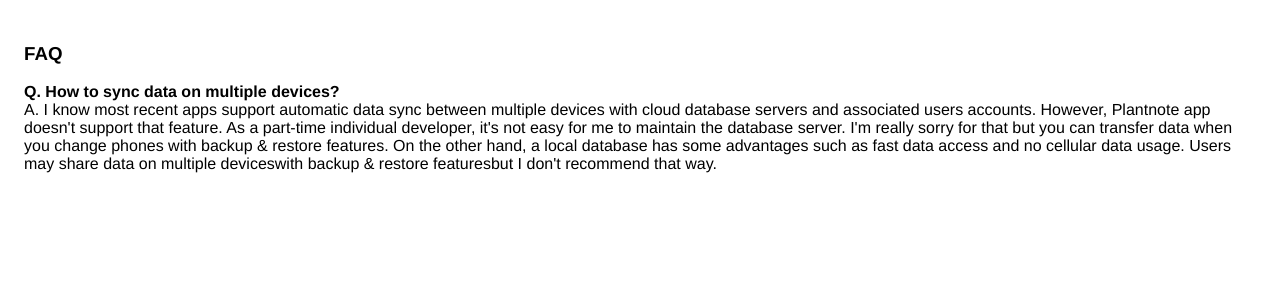
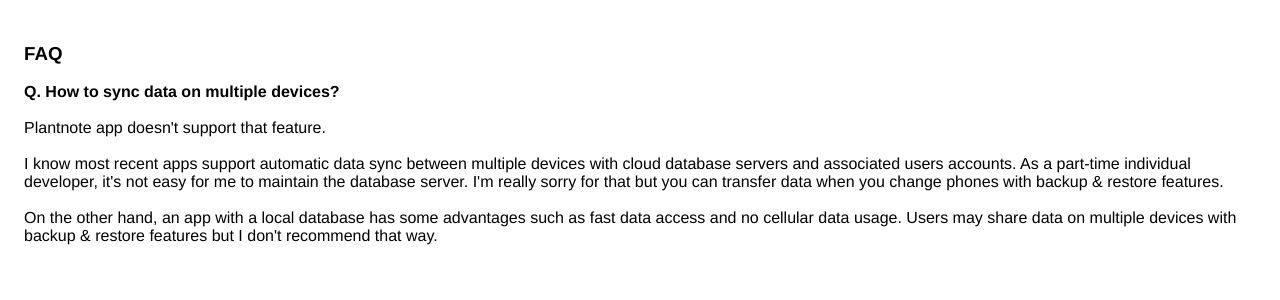
Before and after one commit to plantnote/plantnote.github.io, a Jekyll site: the page faq.html, which Jekyll copies as it is, in a window 1280 px wide. Shown: the top 300 px of the page. Built offline with Jekyll 4.4.1, drawn with Linux system fonts in a browser that asks for light colours.

Commit message:
change faq

```diff
--- a/faq.html
+++ b/faq.html
@@ -9,8 +9,10 @@
     <body>
     <strong><h3>FAQ</h3></strong>
                 <p>
-                  <strong>Q. How to sync data on multiple devices?</strong><br>
-                  A. I know most recent apps support automatic data sync between multiple devices with cloud database servers and associated users accounts. However, Plantnote app doesn't support that feature. As a part-time individual developer, it's not easy for me to maintain the database server. I'm really sorry for that but you can transfer data when you change phones with backup & restore features. On the other hand, a local database has some advantages such as fast data access and no cellular data usage. Users may share data on multiple deviceswith backup & restore featuresbut I don't recommend that way.
+                  <strong>Q. How to sync data on multiple devices?</strong><br><br>
+                  Plantnote app doesn't support that feature.<br><br>
+                  I know most recent apps support automatic data sync between multiple devices with cloud database servers and associated users accounts. As a part-time individual developer, it's not easy for me to maintain the database server. I'm really sorry for that but you can transfer data when you change phones with backup & restore features.<br><br>
+                  On the other hand, an app with a local database has some advantages such as fast data access and no cellular data usage. Users may share data on multiple devices with backup & restore features but I don't recommend that way.
                 </p>
     </body>
     </html>
```
